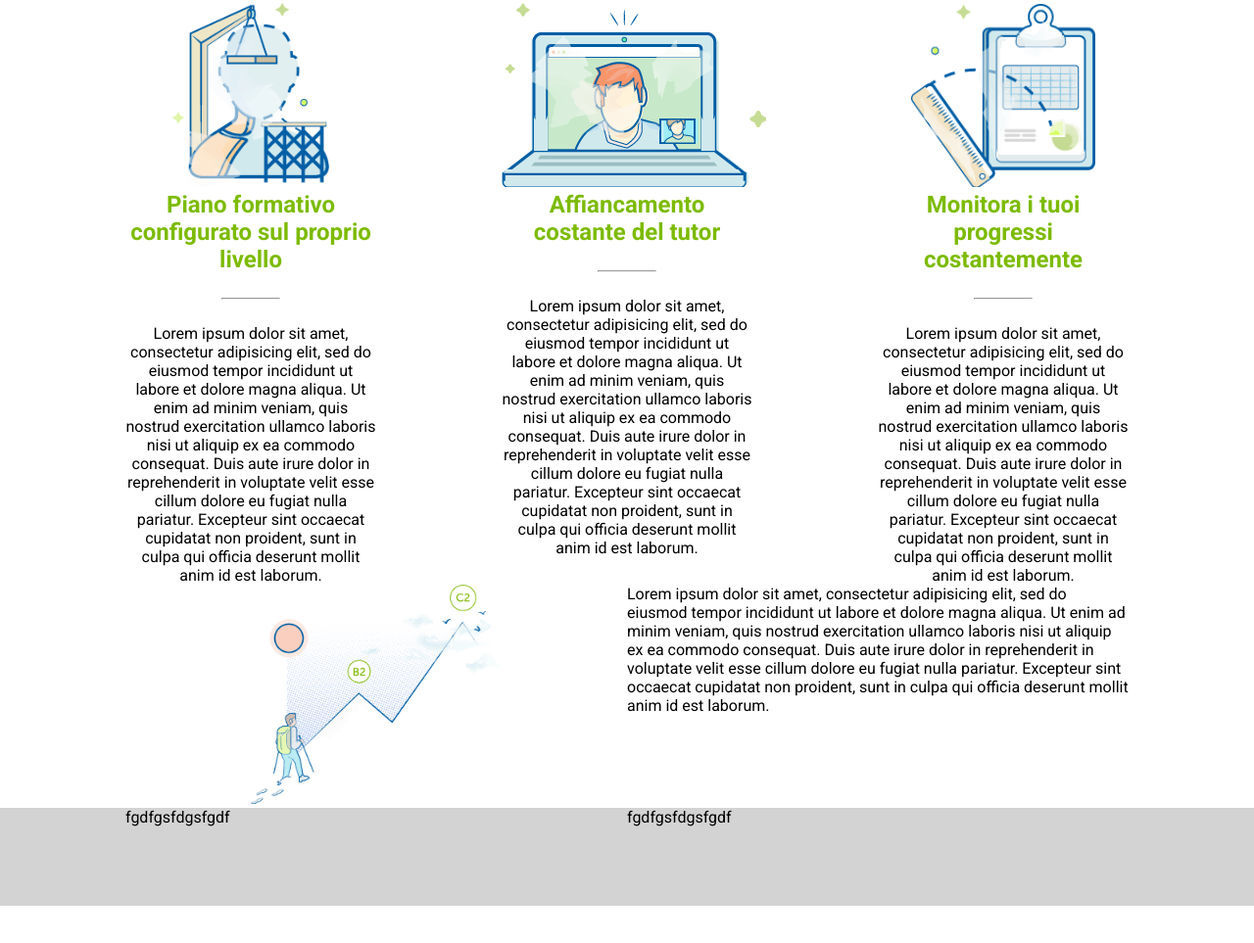
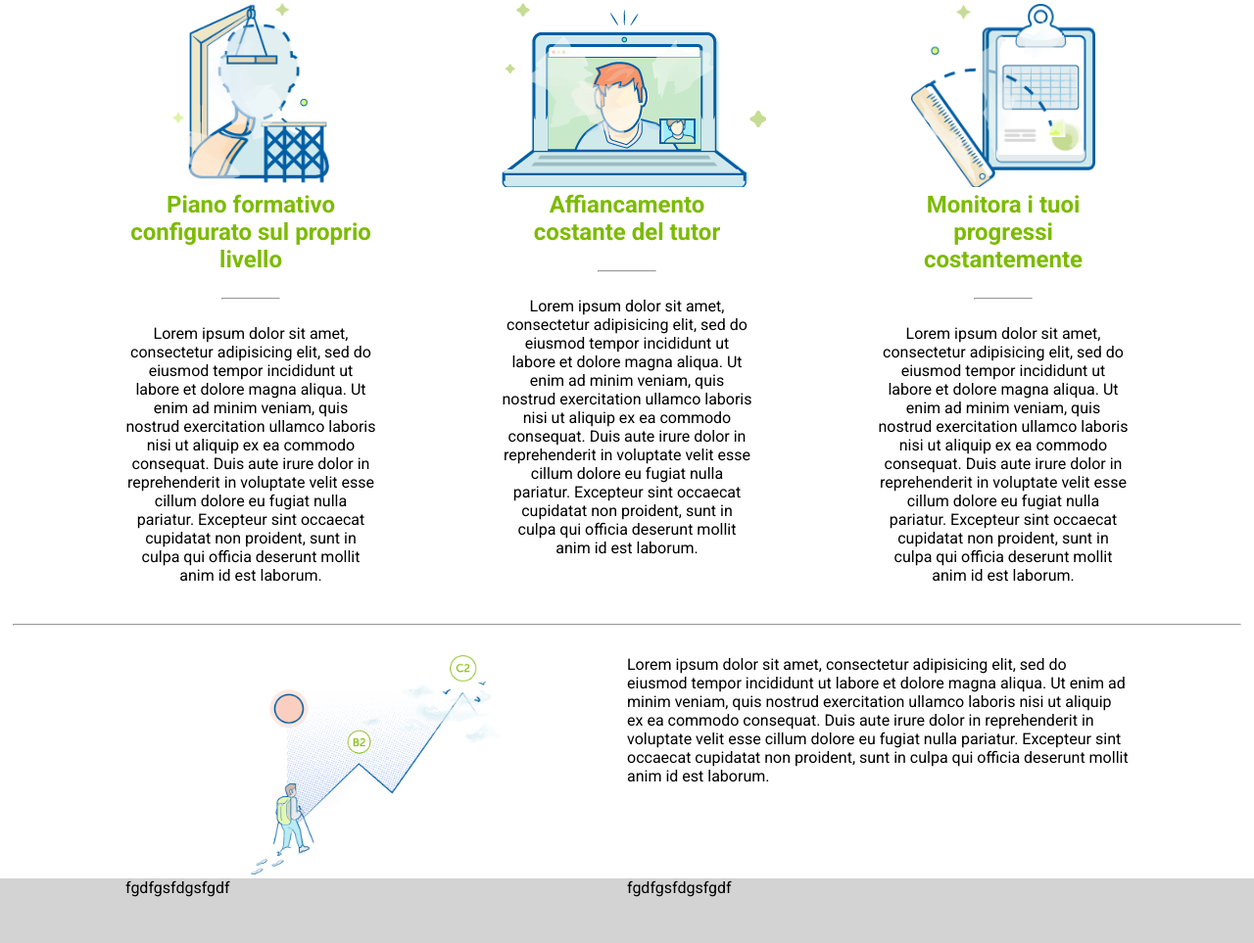
Before and after one commit to Simone978/html-css-fluentify, a plain HTML site: page index.html in a window 1280 px wide. Shown: the part 637-1600 px from the top of the page at 98% size. Before the commit the page ends 1562 px from the top, so only its background shows below. Drawn offline with Linux system fonts and the light colour scheme.

Commit message:
Inserito e gestito hr divisore tra servizi e call to action

```diff
--- a/css/style.css
+++ b/css/style.css
@@ -159,7 +159,7 @@ header{
 /* servizi */
 
 .main-servizi{
-  margin-top: 40px;
+  margin: 40px auto;
 }
 .main-servizi:after{
   content: "";
@@ -194,7 +194,15 @@ header{
   padding-top: 25px;
 }
 
+hr.divider{
+  width: 98%;
+  margin: 0 auto;
+}
+
 /* call to action */
+.call-to-action{
+  margin-top: 30px;
+}
 
 .call-to-action::after{
   content: "";
--- a/index.html
+++ b/index.html
@@ -43,12 +43,16 @@
 
       <!-- corpo pagina -->
       <main>
+        <!-- sottotestata -->
         <div class="subheader">
           <div class="collar">
             <h2>Le scuole di lingua tradizionali non sono efficaci</h2>
             <p>Lorem ipsum dolor sit amet, consectetur adipisicing elit, sed do eiusmod tempor.</p>
           </div>
         </div>
+        <!-- /sottotestata -->
+
+        <!-- sezione servizi -->
         <div class="main-servizi general-width">
           <div class="servizi">
               <img src="img\profile.png" alt="profilo">
@@ -56,7 +60,6 @@
               <h2>Piano formativo configurato sul proprio livello</h2>
               <hr>
               <p>Lorem ipsum dolor sit amet, consectetur adipisicing elit, sed do eiusmod tempor incididunt ut labore et dolore magna aliqua. Ut enim ad minim veniam, quis nostrud exercitation ullamco laboris nisi ut aliquip ex ea commodo consequat. Duis aute irure dolor in reprehenderit in voluptate velit esse cillum dolore eu fugiat nulla pariatur. Excepteur sint occaecat cupidatat non proident, sunt in culpa qui officia deserunt mollit anim id est laborum.</p>
-
             </div>
           </div>
           <div class="servizi">
@@ -65,7 +68,6 @@
               <h2>Affiancamento costante del tutor</h2>
               <hr>
               <p>Lorem ipsum dolor sit amet, consectetur adipisicing elit, sed do eiusmod tempor incididunt ut labore et dolore magna aliqua. Ut enim ad minim veniam, quis nostrud exercitation ullamco laboris nisi ut aliquip ex ea commodo consequat. Duis aute irure dolor in reprehenderit in voluptate velit esse cillum dolore eu fugiat nulla pariatur. Excepteur sint occaecat cupidatat non proident, sunt in culpa qui officia deserunt mollit anim id est laborum.</p>
-
             </div>
           </div>
           <div class="servizi">
@@ -74,20 +76,12 @@
               <h2>Monitora i tuoi progressi costantemente</h2>
               <hr>
               <p>Lorem ipsum dolor sit amet, consectetur adipisicing elit, sed do eiusmod tempor incididunt ut labore et dolore magna aliqua. Ut enim ad minim veniam, quis nostrud exercitation ullamco laboris nisi ut aliquip ex ea commodo consequat. Duis aute irure dolor in reprehenderit in voluptate velit esse cillum dolore eu fugiat nulla pariatur. Excepteur sint occaecat cupidatat non proident, sunt in culpa qui officia deserunt mollit anim id est laborum.</p>
-
             </div>
           </div>
-          <!-- <div class="servizi">
-            <div class="servizi-img">
-              <img src="img\computer.png" alt="pc">
-            </div>
-          </div>
-          <div class="servizi">
-            <div class="servizi-img">
-              <img src="img\doc.png" alt="progressi">
-            </div>
-          </div> -->
         </div>
+        <!-- /sezione servizi -->
+        <hr class="divider">
+        <!-- sezione call to action -->
         <div class="call-to-action general-width">
           <div class="picture">
             <img src="img\mountain.png" alt="">
@@ -96,6 +90,7 @@
             <p>Lorem ipsum dolor sit amet, consectetur adipisicing elit, sed do eiusmod tempor incididunt ut labore et dolore magna aliqua. Ut enim ad minim veniam, quis nostrud exercitation ullamco laboris nisi ut aliquip ex ea commodo consequat. Duis aute irure dolor in reprehenderit in voluptate velit esse cillum dolore eu fugiat nulla pariatur. Excepteur sint occaecat cupidatat non proident, sunt in culpa qui officia deserunt mollit anim id est laborum.</p>
           </div>
         </div>
+        <!-- /sezione call to action -->
 
       </main>
       <!-- /corpo pagina -->
```
